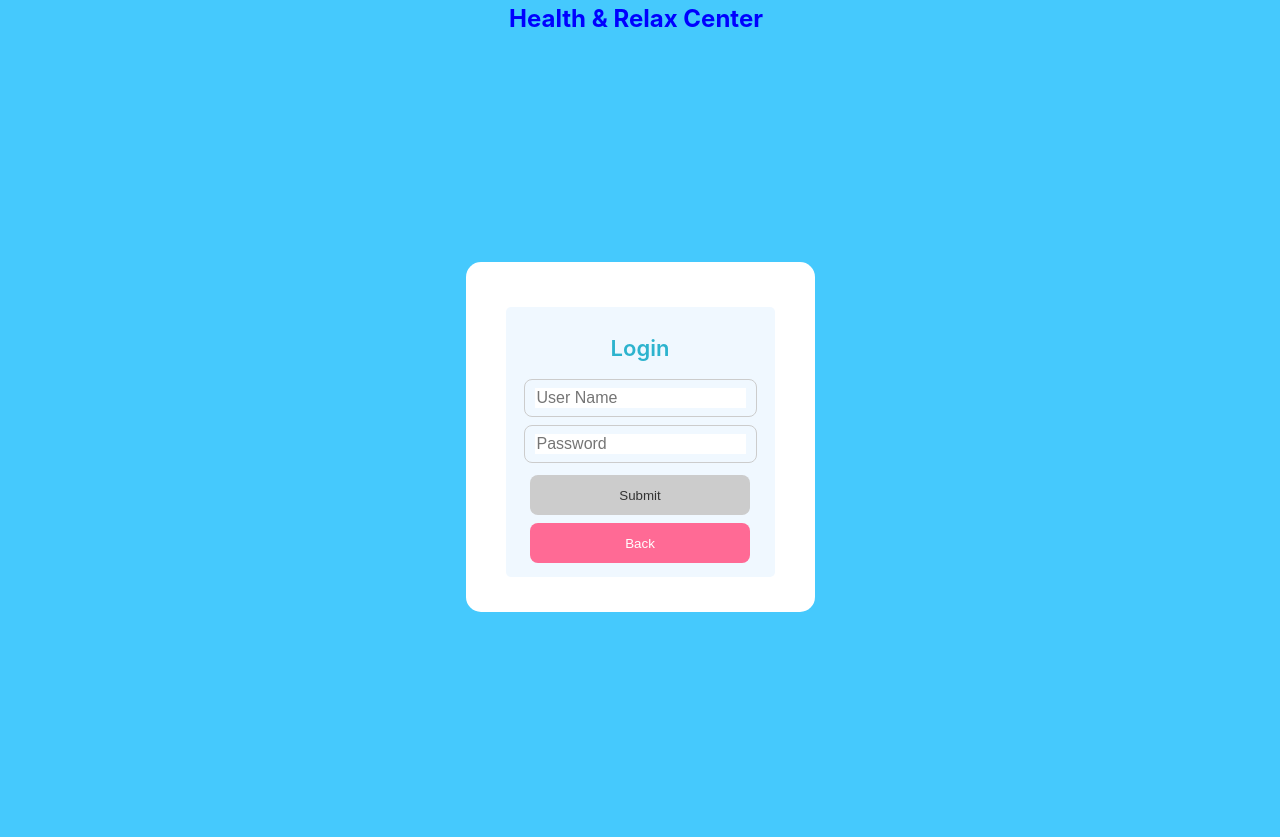
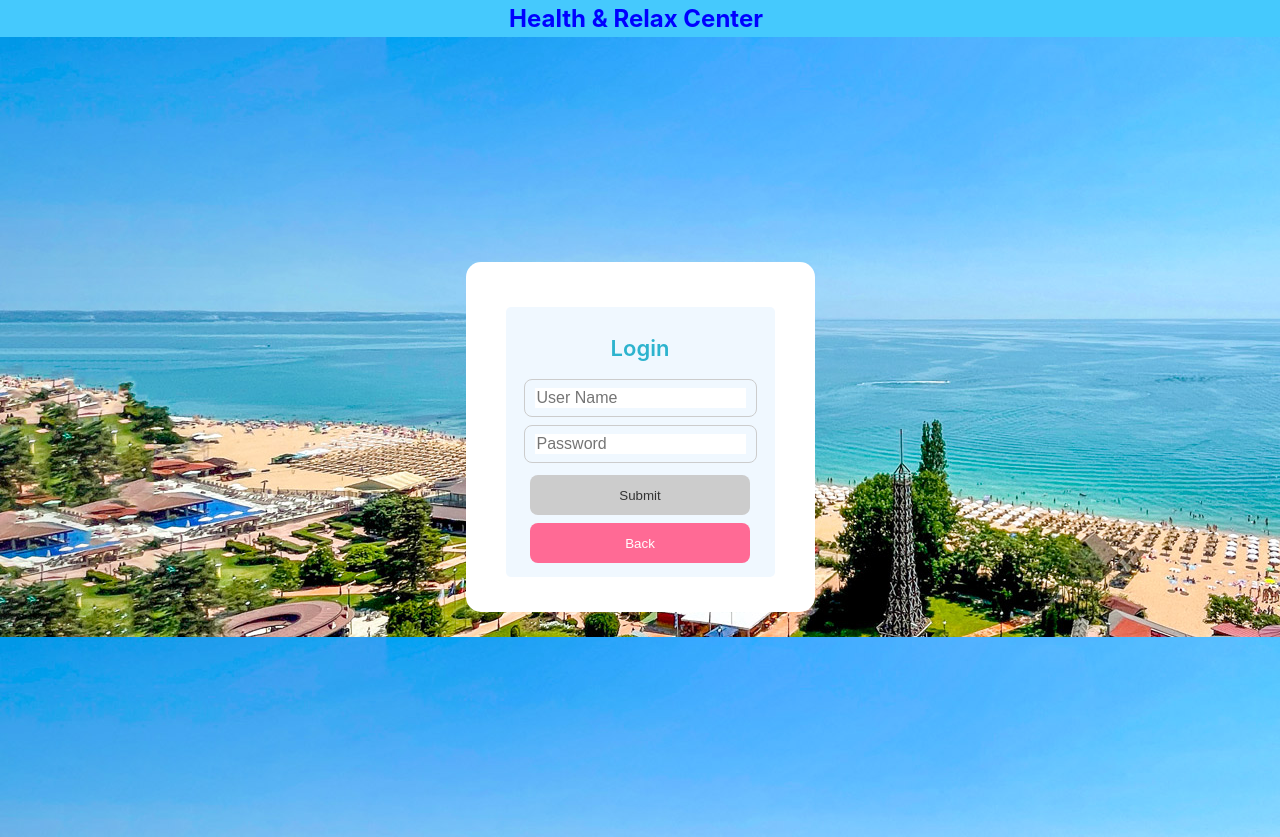
Before and after one commit to nikindtmas1/Feedback-Rating, a React (Create React App) app in the folder client/: page /login in a window 1280 px wide. Built offline with nearby package versions, Linux system fonts and the light colour scheme; no server answers.

Commit message:
Change css

```diff
--- a/client/src/App.css
+++ b/client/src/App.css
@@ -303,14 +303,11 @@ input:focus {
   opacity: 1;
 }
 
-/* .text-login{
+.text-login{
   background-image: url('../public/images/view-1-1.jpg');
-  margin-top: -40px;
-  padding-top: 100px;
-  padding-bottom: 80px;
-  padding-left: 435px;
-  padding-right: 435px;
-} */
+  width: 100%;
+  height: auto;
+}
 
 .message {
   padding-top: 10px;
@@ -371,12 +368,4 @@ input:focus {
   .input-group input {
     width: 100%;
   }
-
-  /* .text-login{
-    display: flex;
-    width: 20px;
-    height: 100px;
-    margin: auto;
-    padding: auto;
-  } */
 }
```
